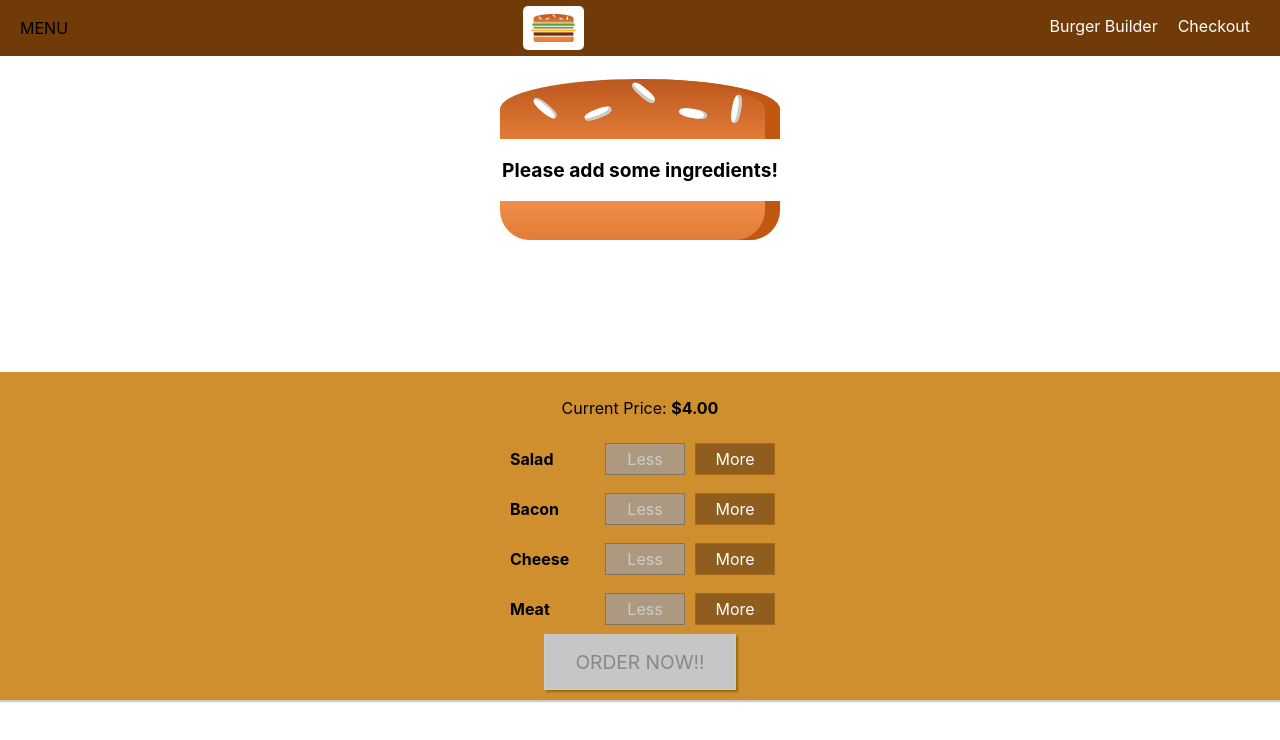
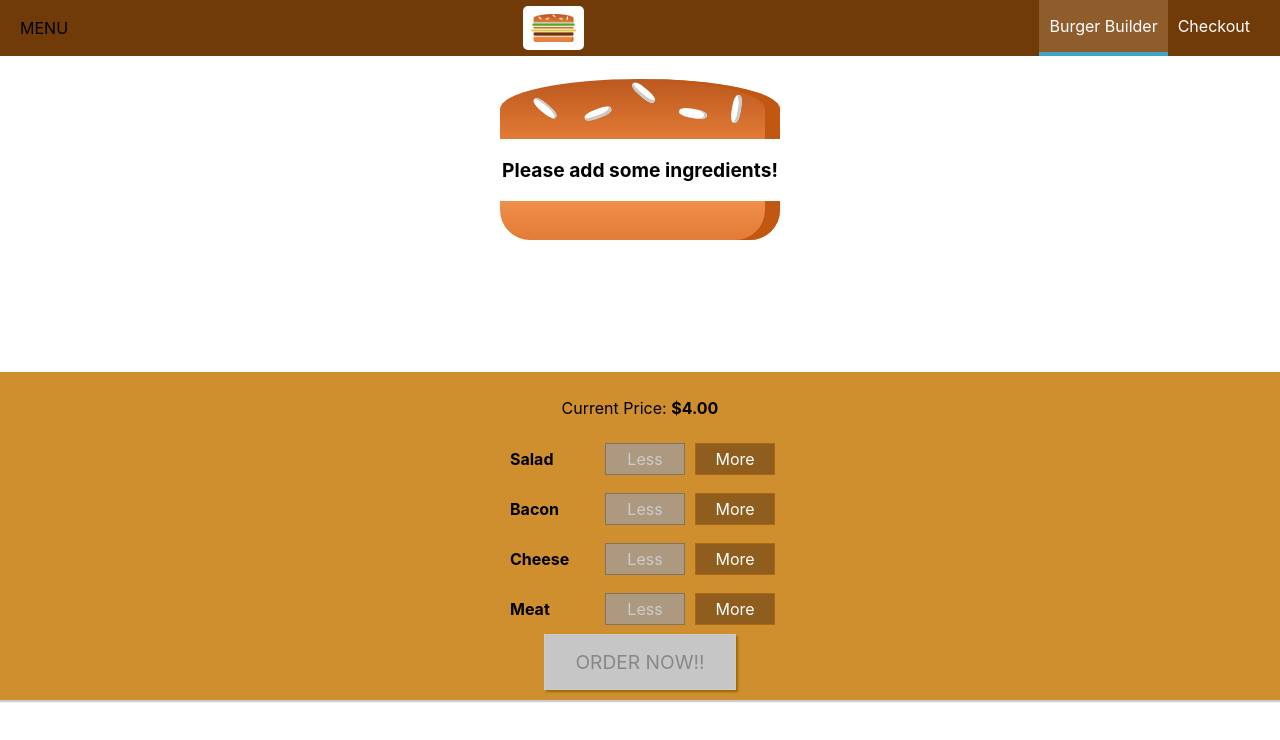
Before and after one commit to takuyaKIKUCHI99/the-burger-bilder, a React (Create React App) app: page / in a window 1280 px wide. Shown: the top 740 px of the page. Built offline with nearby package versions, Linux system fonts and the light colour scheme.

Commit message:
[FIX](Topbar) NavigationItem active style

```diff
--- a/src/components/Navigation/Toolbar/NavigationItems/NavigationItem/NavigationItem.module.css
+++ b/src/components/Navigation/Toolbar/NavigationItems/NavigationItem/NavigationItem.module.css
@@ -16,7 +16,9 @@
   display: block;
 }
 
-.NavigationItem a:hover .NavigationItem a:active .NavigationItem a.active {
+.NavigationItem a:hover,
+.NavigationItem a:active,
+.NavigationItem a.active {
   background-color: #8f5c2c;
   border-bottom: 4px solid #40a4c8;
   color: white;
```
